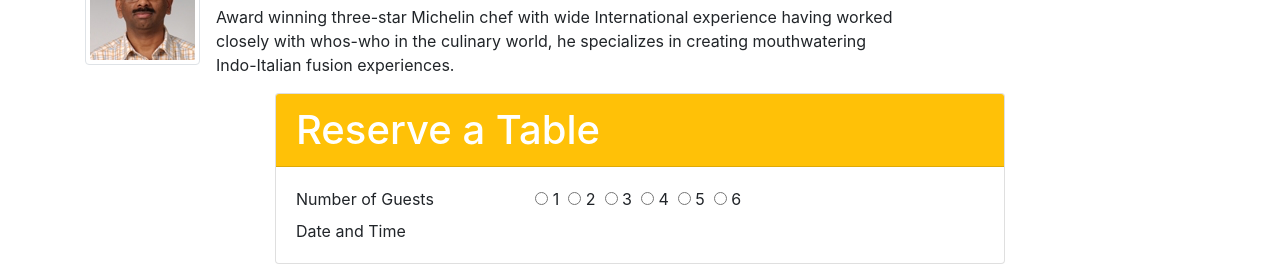
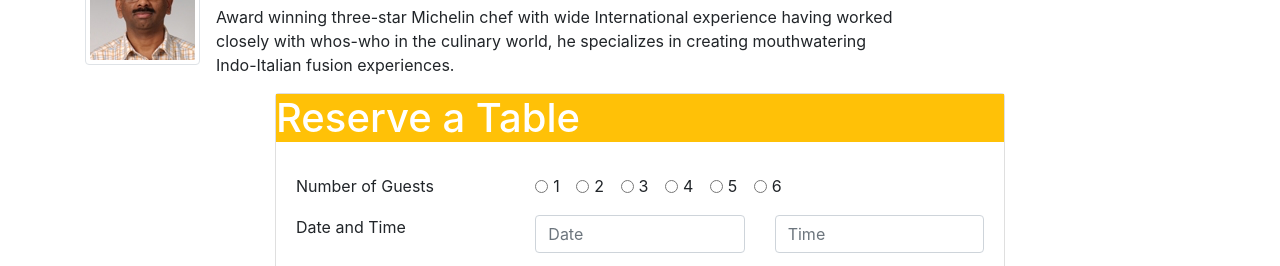
Before and after one commit to Naveen0029/bootstrap4, a website: page index.html in a window 1280 px wide. Shown: the part 684-950 px from the top of the page. Drawn offline with nearby package versions, Linux system fonts and the light colour scheme; files whose address does not match are found by name.

Commit message:
assignment-2

```diff
--- a/index.html
+++ b/index.html
@@ -113,36 +113,70 @@
             </div>
         </div>
         <div class="row justify-content-center">
-            <div class="col-12 col-sm-8">
+            <div class="col-12 col-sm-8 col-md-8 ">
                 <div class="card">
-                    <h1 class="card-header bg bg-warning " style="color:white" id="reserving">Reserve a Table</h1>
+                    <h1 class="card-title bg bg-warning text-white" id="reserving">Reserve a Table</h1>
                     <div class="card-body">
-                        <div class="row">
-                            <div class=" col-12 col-sm-4">Number of Guests</div>
-                            <div class="col-12 col-sm-8 ">
-                                <div class="btn-group">
-                               <label>
-                                   <input type="radio" name="option" id="option1"> 1
-                               </label>&nbsp;&nbsp;
-                               <label>
-                                   <input type="radio" name="option" id="option2"> 2
-                               </label>&nbsp;&nbsp;
-                               <label>
-                                <input type="radio" name="option" id="option3"> 3
-                               </label>&nbsp;&nbsp;
-                               <label>
-                                <input type="radio" name="option" id="option4"> 4
-                               </label>&nbsp;&nbsp;
-                               <label>
-                                <input type="radio" name="option" id="option5"> 5
-                               </label>&nbsp;&nbsp;
-                               <label>
-                                <input type="radio" name="option" id="option6"> 6
-                               </label>&nbsp;&nbsp;
+                        <form>
+                            <div class="form-group row">
+                              <div class="col-12 col-sm-4 col-md-4 ">
+                                Number of Guests
+                              </div>
+                              <div class="col-12 col-sm-8 col-md-8">
+                                    <div class="form-check form-check-inline">
+                                        <input class="form-check-input" type="radio" id="radibutton" name="inputradio">
+                                        <label class="form-check-label" for="radibutton" value="option1"> 1</label>
+
+                                    </div>
+                                    <div class="form-check form-check-inline">
+                                        <input class="form-check-input" type="radio" id="radibutton1" name="inputradio">
+                                        <label class="form-check-label" for="radibutton1" value="option1"> 2</label>
+
+                                    </div>
+                                    <div class="form-check form-check-inline">
+                                        <input class="form-check-input" type="radio" id="radibutton2" name="inputradio">
+                                        <label class="form-check-label" for="radibutton2" value="option1"> 3</label>
+
+                                    </div>
+                                    <div class="form-check form-check-inline">
+                                        <input class="form-check-input" type="radio" id="radibutton3" name="inputradio">
+                                        <label class="form-check-label" for="radibutton3" value="option1"> 4</label>
+
+                                    </div>
+                                    <div class="form-check form-check-inline">
+                                        <input class="form-check-input" type="radio" id="radibutton4" name="inputradio">
+                                        <label class="form-check-label" for="radibutton4" value="option1"> 5</label>
+
+                                    </div>
+                                    <div class="form-check form-check-inline">
+                                        <input class="form-check-input" type="radio" id="radibutton5" name="inputradio">
+                                        <label class="form-check-label" for="radibutton5" value="option1"> 6</label>
+
+                                    </div>
+                               </div>
+                            </div>
+                            <div class="form-group row">
+                                <div class="col-12 col-sm-4 col-sm-4">
+                                    Date and Time
+                                </div>
+                                <div class="col-12 col-sm-8 col-md-8">
+                                    <div class="row">
+                                        <div class="col-12 col-sm-6">
+                                            <input type="text" class="form-control" placeholder="Date" name="dateandtime">
+                                        </div>
+                                        <div class="col-12 col-sm-6">
+                                            <input type="text" class="form-control" placeholder="Time" name="dateandtime">
+                                        </div>
+                                    </div>
                                 </div>
                             </div>
-                            <div class="col-12 col-sm-4">Date and Time</div>
-                        </div>
+                            <div class="form-group row">
+                                <div class="offset-sm-4 offset-md-4 col-sm-8 col-md-8">
+                                    <button class="btn btn-primary text-white" type="submit">Reserve</button>
+                                </div>
+                            </div>
+                        </form>
+
                     </div>
                 </div>
             </div>
```
